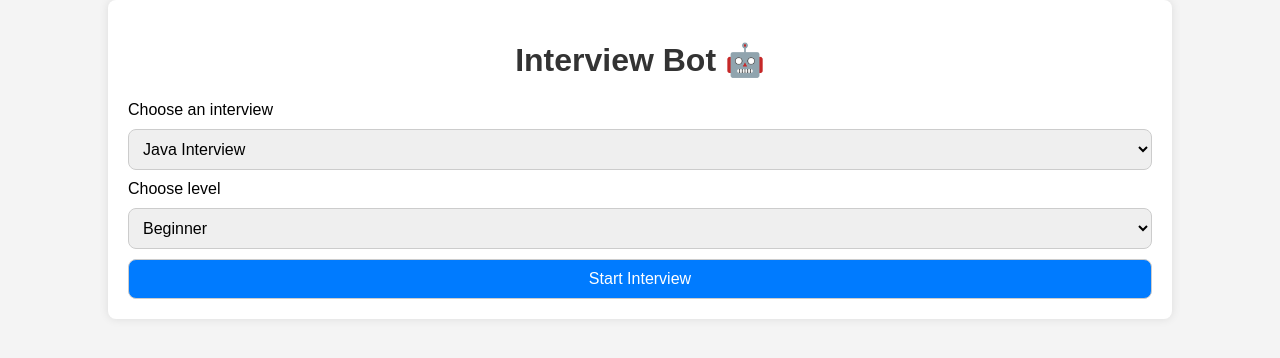
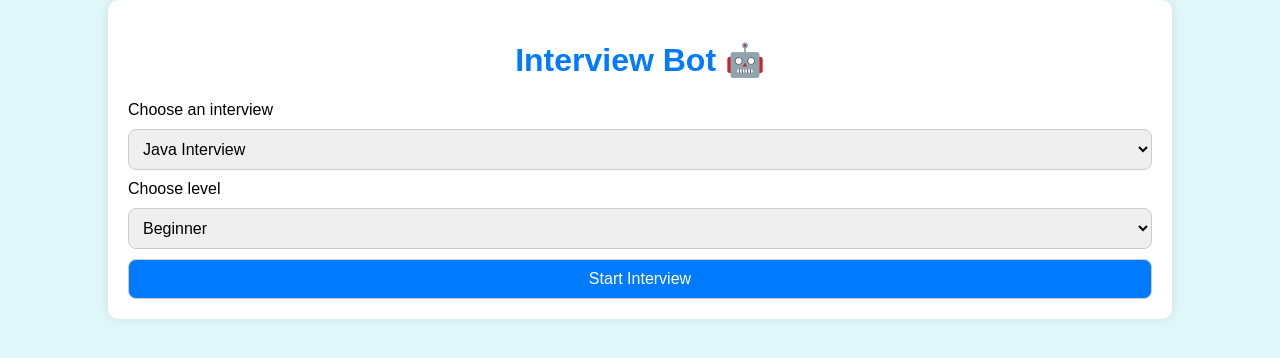
Before and after one commit to zacharias1219/cas_internship, a Flask app: page / in a window 1280 px wide. Shown: the top 358 px of the page. Run offline with Flask 3, Linux system fonts and the light colour scheme.

Commit message:
little better

```diff
--- a/with flask/static/css/styles.css
+++ b/with flask/static/css/styles.css
@@ -1,6 +1,6 @@
 body {
     font-family: Arial, sans-serif;
-    background-color: #f4f4f4;
+    background-color: #e0f7fa;
     margin: 0;
     padding: 0;
 }
@@ -10,14 +10,14 @@ body {
     margin: auto;
     overflow: hidden;
     padding: 20px;
-    background: #fff;
-    border-radius: 8px;
+    background: #ffffff;
+    border-radius: 10px;
     box-shadow: 0 0 10px rgba(0, 0, 0, 0.1);
 }
 
 h1 {
     text-align: center;
-    color: #333;
+    color: #007bff;
 }
 
 form {
@@ -32,7 +32,7 @@ form {
     border: 1px solid #ccc;
     padding: 10px;
     margin-bottom: 10px;
-    background: #fff;
+    background: #ffffff;
 }
 
 #chatbox div {
@@ -42,7 +42,7 @@ form {
 }
 
 #chatbox .user {
-    background: #e1ffc7;
+    background: #c8e6c9;
     align-self: flex-end;
 }
 
```
